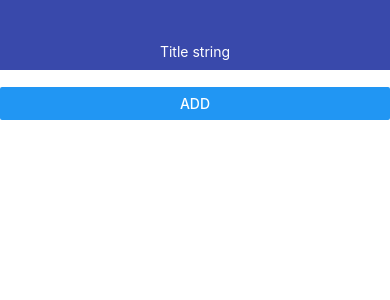
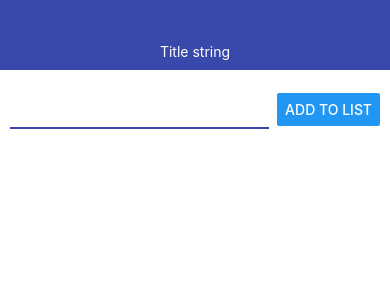
Before and after one commit to dn9506/rnCheck, a React Native app: screen / in a window 390 px wide. Shown: the top 300 px of the page. Built offline with nearby package versions, Linux system fonts and the light colour scheme.

Commit message:
Create Todo.tsx

```diff
--- a/App.tsx
+++ b/App.tsx
@@ -1,20 +1,45 @@
-import { StatusBar } from 'expo-status-bar';
+import React, {useState} from 'react';
 import { StyleSheet, Text, View } from 'react-native';
 import { AddTodo } from './src/AddTodo';
 import { Navbar } from './src/Navbar';
+import { Todo } from './src/Todo';
 
+
+interface ITodos{
+  id: string,
+  title: string
+}
 export default function App() {
+
+  const [todos, setTodos] = useState<ITodos[]>([]);
+  const addTodo = (title: string) => {
+
+  setTodos(prev => [...prev, {
+      id: Date.now().toString(),
+      title
+    }])
+  }
+
+
+
   return (
-    <View style={styles.container}>
+    <View >
             <Navbar title = "Title string"/>
-            <AddTodo />
+            <View style={styles.container}>
+              <AddTodo onSubmit={addTodo}/>
+
+              <View>
+                { todos.map( todo => (<Todo todo={todo} key = {todo.id}/>)) }
+              </View>
+            </View>
     </View>
   );
 }
 
 const styles = StyleSheet.create({
   container: {
-
+    paddingHorizontal: 10,
+    paddingVertical: 20
   },
   text: {
 
--- a/src/AddTodo.tsx
+++ b/src/AddTodo.tsx
@@ -1,11 +1,22 @@
 import React from "react";
 import { View, StyleSheet, TextInput, Button } from "react-native";
 
-export const AddTodo:React.FC = (props) => {
+interface IAddTodo {
+    onSubmit: (title:string) => void
+
+}
+
+export const AddTodo:React.FC<IAddTodo> = ( props ) => {
+
+const pressHandler = () => {
+    props.onSubmit('Test todo');
+
+}
+
     return (
         <View style={styles.block}>
-            <TextInput />
-            <Button title="Add" />
+            <TextInput style={styles.input}/>
+            <Button title="Add to List" onPress={pressHandler}/>
 
         </View>
     )
@@ -13,7 +24,19 @@ export const AddTodo:React.FC = (props) => {
 
 const styles = StyleSheet.create({
     block:{
+        flexDirection: "row",
+        justifyContent:"space-between",
+        alignItems: "center",
+        marginBottom: 15
 
+    },
+    input:{
+        width: '70%',
+        borderStyle: 'solid',
+        borderBottomWidth: 2,
+        borderBottomColor: '#3949ab',
+        padding: 10
     }
 
+
 })
--- /dev/null
+++ b/src/Todo.jsx
@@ -0,0 +1,20 @@
+import React from "react";
+import { Text, View,StyleSheet } from "react-native";
+
+export const Todo = ({todo}) =>{
+    return (<View style={styles.todo}>
+        <Text>{todo.title}</Text>
+    </View>)
+}
+
+const styles = StyleSheet.create({
+    todo: {
+        flexDirection:"row",
+        alignItems: "center",
+        padding: 15,
+        borderWidth: 1,
+        borderColor: '#eee',
+        borderRadius: 5,
+        marginBottom:10
+    }
+})
```
